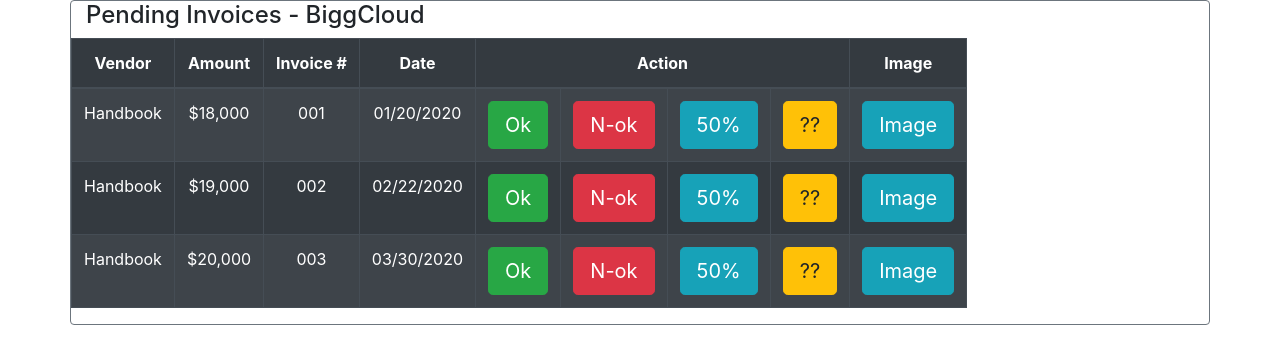
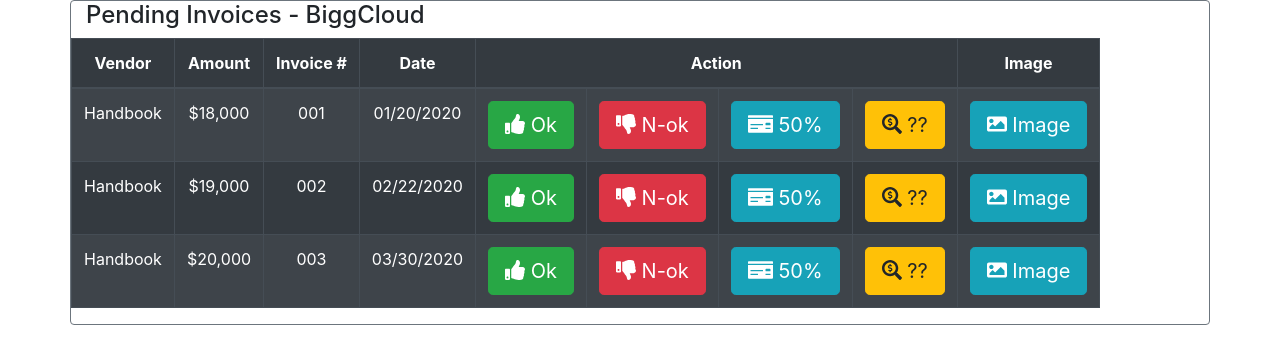
Before and after one commit to stephenprosso/react-full-app, a React (Create React App) app: page / in a window 1280 px wide. Shown: the top 364 px of the page. Built offline with nearby package versions, Linux system fonts and the light colour scheme.

Commit message:
add custom button icons

```diff
--- a/src/App.js
+++ b/src/App.js
@@ -2,6 +2,9 @@
 import "./App.css";
 import "bootstrap/dist/css/bootstrap.css";
 import { Table, Button } from "reactstrap";
+import {FontAwesomeIcon} from '@fortawesome/react-fontawesome'
+import {faThumbsUp, faThumbsDown, faImage, faMoneyCheck, faSearchDollar} from '@fortawesome/free-solid-svg-icons'
+import {} from '@fortawesome/fontawesome-svg-core'
 
 class App extends Component {
   state = {
@@ -47,11 +50,11 @@
         <td>{invoice.Amount}</td>
         <td>{invoice.Invoice}</td>
         <td>{invoice.date}</td>
-        <td><Button className="btn btn-lg btn-success" onClick={() => this.remove(invoice.id)}>Ok</Button></td>
-        <td><Button className="btn btn-lg btn-danger" onClick={() => this.remove(invoice.id)}>N-ok</Button></td>
-        <td><Button className="btn btn-lg btn-info" onClick={() => this.remove(invoice.id)}>50%</Button></td>
-        <td><Button className="btn btn-lg btn-warning" onClick={() => this.remove(invoice.id)}>??</Button></td>
-        <td><Button className="btn btn-lg btn-info" onClick={() => this.remove(invoice.id)}>Image</Button></td>
+        <td><Button className="btn btn-lg btn-success" onClick={() => this.remove(invoice.id)}><FontAwesomeIcon icon={faThumbsUp} /> Ok </Button></td>
+        <td><Button className="btn btn-lg btn-danger" onClick={() => this.remove(invoice.id)}><FontAwesomeIcon icon={faThumbsDown} /> N-ok </Button></td>
+        <td><Button className="btn btn-lg btn-info" onClick={() => this.remove(invoice.id)}><FontAwesomeIcon icon={faMoneyCheck} /> 50% </Button></td>
+        <td><Button className="btn btn-lg btn-warning" onClick={() => this.remove(invoice.id)}> <FontAwesomeIcon icon={faSearchDollar} /> ?? </Button></td>
+        <td><Button className="btn btn-lg btn-info" onClick={() => this.remove(invoice.id)}> <FontAwesomeIcon icon={faImage} /> Image</Button></td>
       </tr>
     );
 
```
